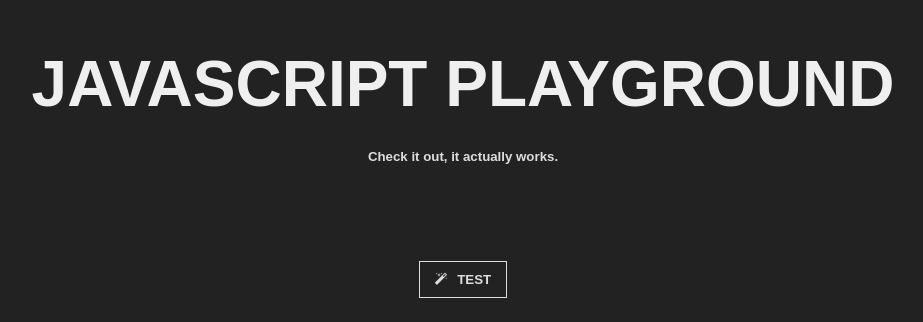
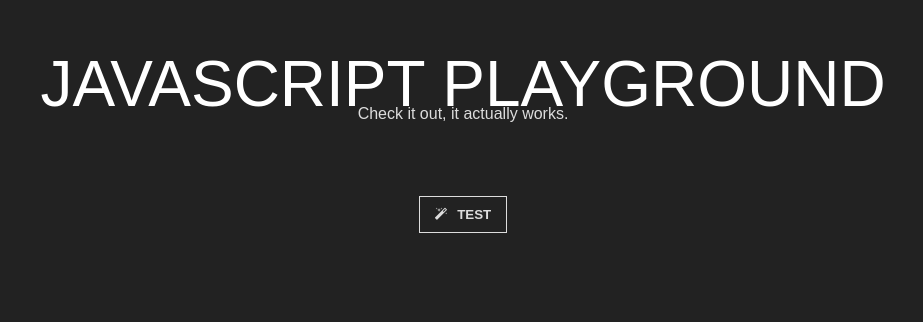
Before and after one commit to AlemanCS/js-playground, a plain HTML site: page index.html in a window 1280 px wide. Shown: the part 236-558 px from the top of the page, without its empty margins (177-1100 px from the left). Drawn offline with Linux system fonts and the light colour scheme.

Commit message:
Commit 5
structuring

```diff
--- a/css/main.css
+++ b/css/main.css
@@ -1,24 +1,99 @@
+
+/* +++++ RESET +++++ */
+
+html, body, div, span, applet, object, iframe,
+h1, h2, h3, h4, h5, h6, p, blockquote, pre,
+a, abbr, acronym, address, big, cite, code,
+del, dfn, em, img, ins, kbd, q, s, samp,
+small, strike, strong, sub, sup, tt, var,
+b, u, i, center,
+dl, dt, dd, ol, ul, li,
+fieldset, form, label, legend,
+table, caption, tbody, tfoot, thead, tr, th, td,
+article, aside, canvas, details, embed,
+figure, figcaption, footer, header, hgroup,
+menu, nav, output, ruby, section, summary,
+time, mark, audio, video {
+	margin: 0;
+	padding: 0;
+	border: 0;
+	font-size: 100%;
+	font: inherit;
+	vertical-align: baseline;
+}
+
+article, aside, details, figcaption, figure,
+footer, header, hgroup, menu, nav, section {
+	display: block;
+}
+
+html, body {
+    height:100%;
+}
+/*      */
+body {
+	line-height: 1;
+}
+
+ol, ul {
+	list-style: none;
+}
+
+blockquote, q {
+	quotes: none;
+}
+
+blockquote:before, blockquote:after, q:before, q:after {
+	content: '';
+	content: none;
+}
+
+table {
+	border-collapse: collapse;
+	border-spacing: 0;
+}
+
+/* +++++ STYLES +++++ */
+
 body {
   background-color: #222;
 }
 .center {
    font-family: sans-serif, Opensans;
    text-align: center;
-   left: 0;
    line-height: 100px;
    margin: auto;
    position: absolute;
+   left: 0;
    top: 50%;
    width: 100%;
- }
-h1 {
-  color: #efefef;
+}
+#one {
+
+}
+.header {
+
+}
+.main {
+  color: #fff;
   margin-top: -130px;
   font-size: 64px;
 }
-h5 {
+.secondary {
   color: #ddd;
   margin-top: -70px;
+}
+#two {
+
+}
+.body {
+
+}
+#three {
+
+}
+.footer {
+
 }
 button {
   padding-top: 10px;
@@ -31,6 +106,12 @@ button {
   font-weight: 600;
   text-decoration:none;
 }
+button:hover {
+  color: #fff;
+}
+button:active {
+  color: #fff;
+}
 .fa-magic {
   padding-right: 10px;
 }
--- a/index.html
+++ b/index.html
@@ -10,10 +10,19 @@
   <script src="js/main.js"></script>
 </head>
 <body>
-  <div class="center">
-    <h1 id="main">JAVASCRIPT PLAYGROUND</h1>
-    <h5 id="secondary">Check it out, it actually works.</h5>
-    <button><b><i class="fa fa-magic"></i>TEST</b></button>
+<div class="center">
+  <div id="one" class="header">
+    <h1 class="main">JAVASCRIPT PLAYGROUND</h1>
+    <h5 class="secondary">Check it out, it actually works.</h5>
   </div>
+  <div id="two" class="body">
+
+
+
+  </div>
+  <div id="three" class="footer">
+    <button><i class="fa fa-magic"></i><b>TEST</b></button>
+  </div>
+</div>
 </body>
 </html>
--- a/js/main.js
+++ b/js/main.js
@@ -1,8 +1,6 @@
 $(document).ready(function(){
-    $("h1").click(function(){
-        $(this).hide();
-    });
-    $("h5").click(function(){
-        $(this).hide();
+    $("button").click(function(){
+        $("h1").toggle();
+        $("h5").toggle();
     });
 });
```
